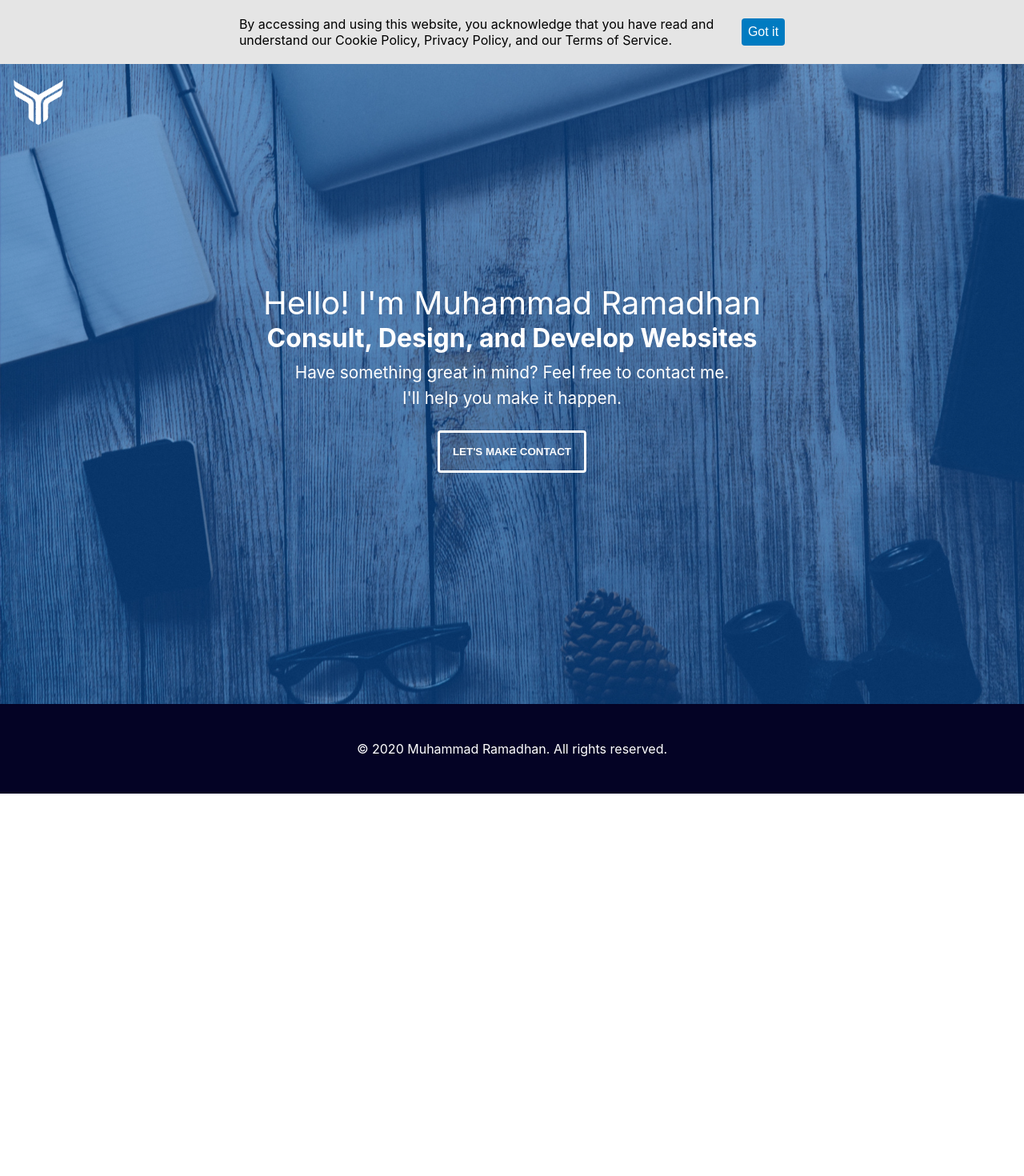
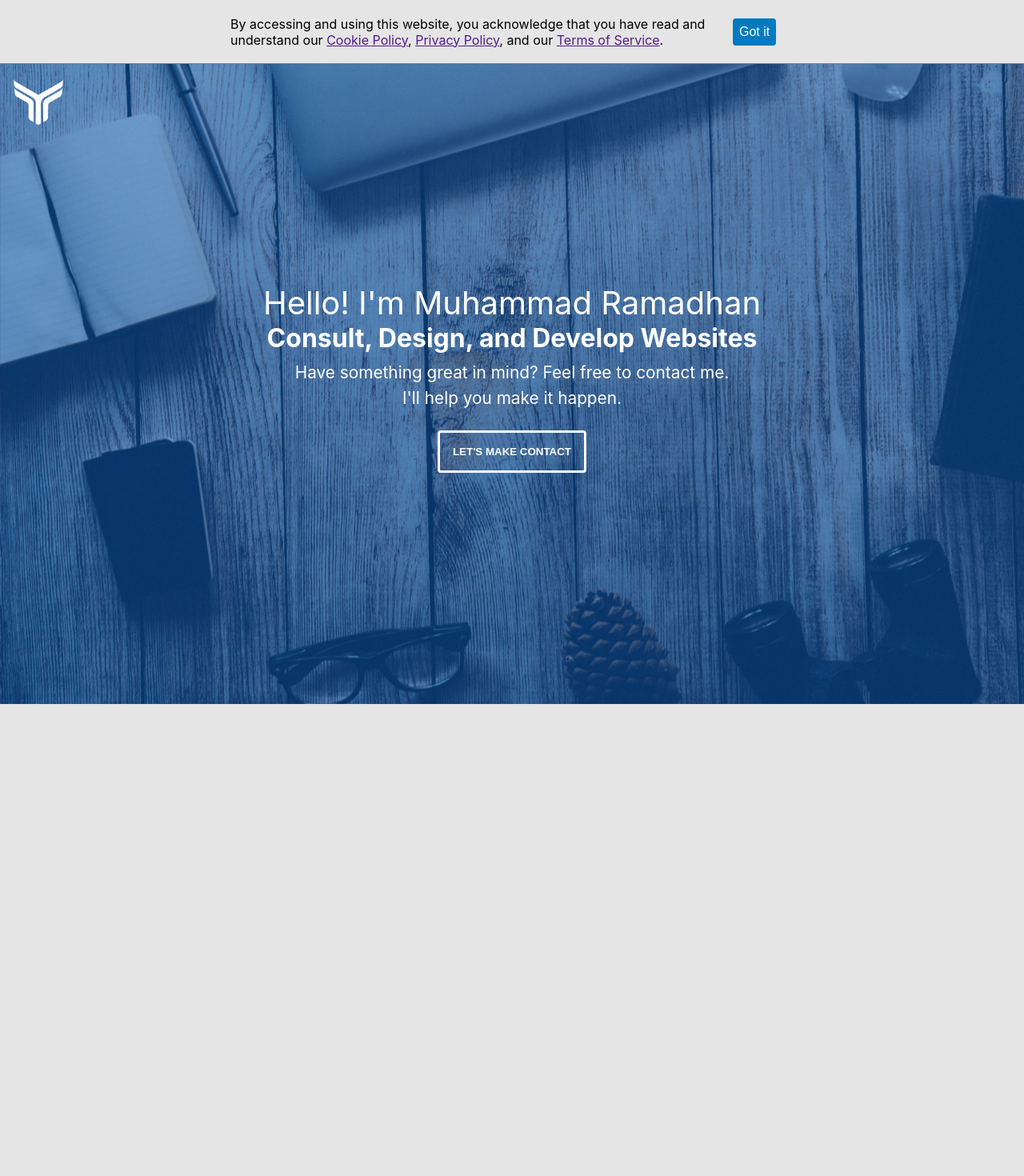
Before and after one commit to ram-a-dhan/cermati-challenge, a React (Create React App) app: page / in a window 1280 px wide. Shown: the top 1470 px of the page at 80% size. Before the commit the page ends 992 px from the top, so only its background shows below. Built offline with nearby package versions, Linux system fonts and the light colour scheme.

Commit message:
refined notification; added unanimated hide function to notification;

```diff
--- a/src/components/Highlights.css
+++ b/src/components/Highlights.css
@@ -0,0 +1,5 @@
+.Highlights {
+  width: 100%;
+  min-height: 100vh;
+  background-color: #e5e5e5;
+}
--- a/src/components/Notification.css
+++ b/src/components/Notification.css
@@ -16,11 +16,17 @@
   }
 }
 
+.NotifHidden {
+  display: none !important;
+}
 
 .Notification {
+  position: sticky;
+  top: 0;
   width: 100%;
   min-height: 5rem;
   background-color: #e5e5e5;
+  border-bottom: 1px solid grey;
   display: flex;
   flex-flow: column nowrap;
   justify-content: center;
@@ -32,12 +38,13 @@
   height: 100%;
   display: flex;
   flex-flow: row wrap;
-  justify-content: center;
+  justify-content: flex-start;
   align-items: center;
 }
 
 .NotifBox p {
   width: 85%;
+  margin: 0.5rem;
 }
 
 .NotifBox button {
@@ -47,16 +54,13 @@
   border-radius: 0.25rem;
   font-size: 1rem;
   padding: 0.5rem;
+  margin: 0.5rem;
 }
 
 .NotifBox button:hover {
-  background-color: #00457A;
+  background-color: #00639B;
 }
 
 .NotifBox button:active {
-  background-color: #007BC1;
+  background-color: #00457A;
 }
-
-.NotifBox p, .NotifBox button {
-  margin: 0.5rem;
-}
--- a/src/components/Notification.js
+++ b/src/components/Notification.js
@@ -1,17 +1,18 @@
-import React from 'react';
+import React, { useState } from 'react';
 import './Notification.css';
 
 export default function Notification() {
+  const [hideNotif, setHideNotif] = useState(false);
+
   return (
-    <div className="Notification">
+    <div className={"Notification" + (hideNotif ? " NotifHidden" : "")}>
       <div className="NotifBox">
         <p>
-          By accessing and using this website,
-          you acknowledge that you have read and
-          understand our Cookie Policy, Privacy Policy,
-          and our Terms of Service.
+          By accessing and using this website, you acknowledge that you have read and understand our
+          {/* eslint-disable-next-line */}
+          &nbsp;<a href="">Cookie Policy</a>, <a href="">Privacy Policy</a>, and our <a href="">Terms of Service</a>.
         </p>
-        <button>
+        <button onClick={() => setHideNotif(true)}>
           Got it
         </button>
       </div>
```
